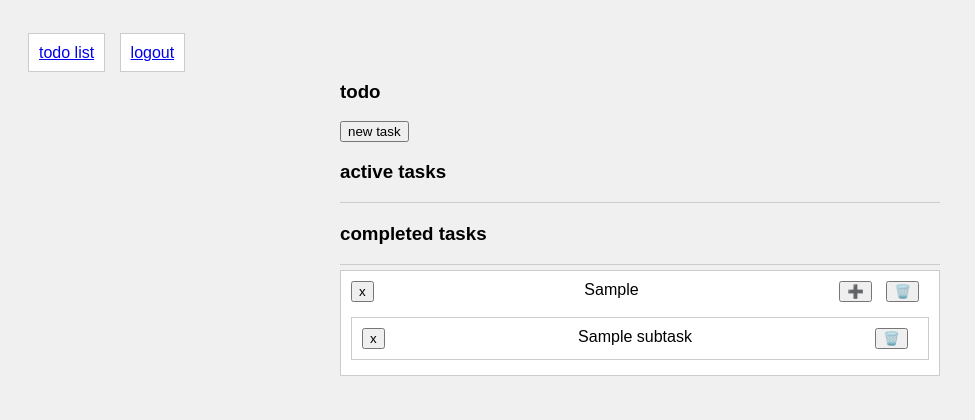
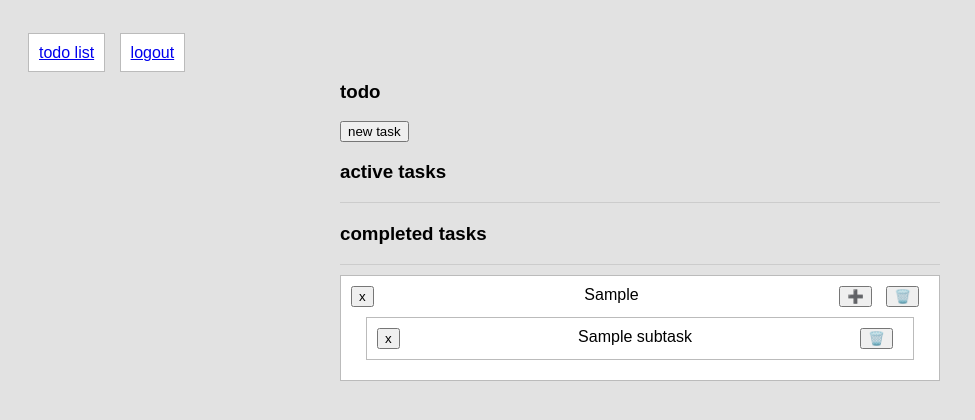
Before and after one commit to ilisien/todo, a Flask app: page /todo in a window 1280 px wide. Shown: the top 420 px of the page, without its empty margins (0-975 px from the left). Run offline with Flask 3, Linux system fonts and the light colour scheme; a user stored in the database is signed in; tables that the repository leaves empty hold one stand-in row (values such as "Sample post").

Commit message:
organization of css, more contrast, margins around subtasks

```diff
--- a/static/styles.css
+++ b/static/styles.css
@@ -1,63 +1,86 @@
+/* General Styles */
 body {
+    padding: 20px;
+
+    background-color: #e2e2e2;
+
     font-family: Arial, sans-serif;
-    background-color: #f0f0f0;
-    padding: 20px;
 }
+
 .container {
+    margin: 0 auto;
+
     max-width: 600px;
-    margin: 0 auto;
 }
+
+/* List Styles */
 ul {
-    list-style-type: none;
     padding: 0;
 }
+
 li {
-    background: #fff;
+    display: flex;
+    justify-content: space-between;
+
     margin: 5px 0;
     padding: 10px;
-    display: flex;
-    justify-content: space-between;
-    border: 1px solid #ccc;
+    border: 1px solid #bbb;
+
+    background: #fff;
 }
+
+/* Navigation Menu */
 nav ul {
     list-style-type: none;
 }
+
 nav ul li {
     display: inline;
     margin-right: 10px;
 }
 
-.active-tasks, .completed-tasks {
+/* Task List Styles */
+.active-tasks,
+.completed-tasks {
+    margin-bottom: 20px;
+
     border-top: 1px solid #ccc;
-    margin-bottom: 20px; /* Add padding between sections */
 }
 
 .todolist li {
-    list-style-type: none;
-    margin: 5px 0;
+    margin: 10px 0;
 }
 
+/* Task and Subtask Editing */
+.task-name[contenteditable="true"],
+.subtask-name[contenteditable="true"] {
+    outline: none;
+    border: none;
+
+    background-color: transparent;
+}
+
+/* Button Styles */
 button {
     margin-right: 10px;
 }
 
+/* Task Layout */
 .task-wrapper {
-    display:flex;
+    display: flex;
     flex-direction: column;
     width: 100%;
-    gap: 10px;
 }
 
 .main-taskbar {
-    display:flex;
+    display: flex;
     flex-direction: row;
     width: 100%;
     justify-content: space-between;
 }
 
-.task-name[contenteditable="true"],
-.subtask-name[contenteditable="true"] {
-    outline: none;
-    border: none;
-    background-color: transparent;
+/* Subtask Styles */
+.subtasks li {
+    margin-left: 15px;
+    margin-right: 15px;
 }
```
